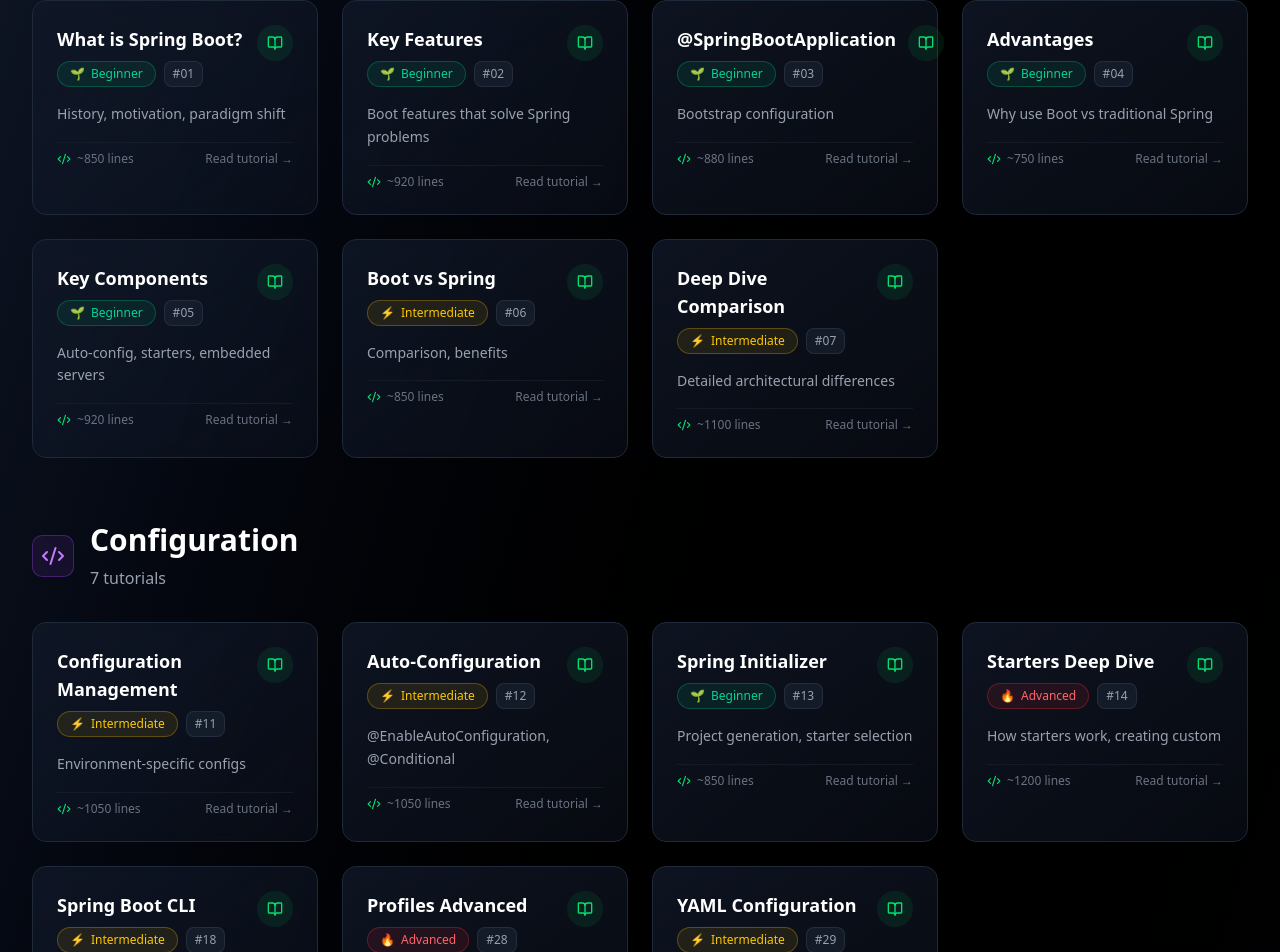
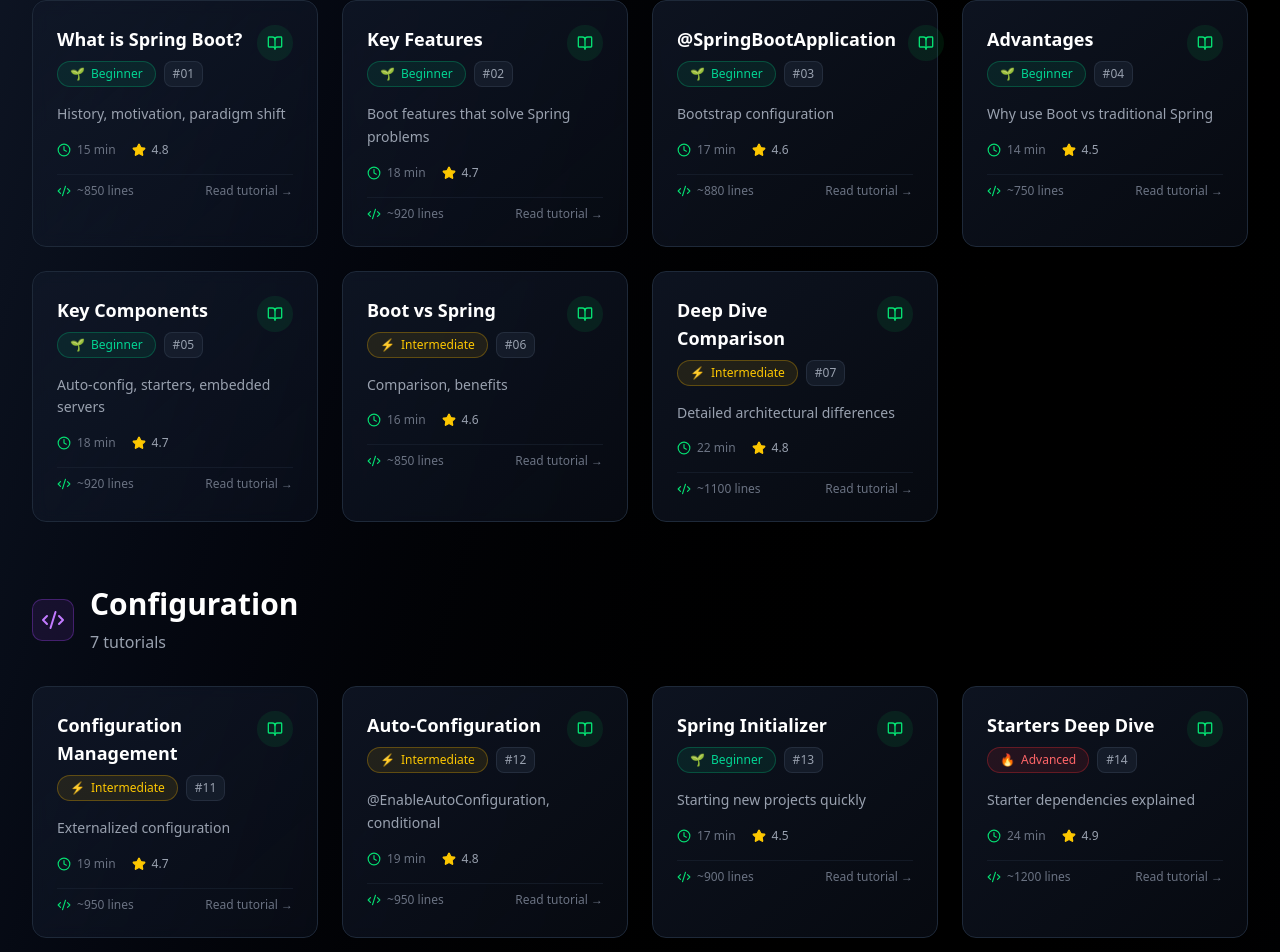
Before and after one commit to GundalaNikhil/nick-tech-bytes, a Next.js app: page /spring-boot in a window 1280 px wide. Shown: the part 455-1407 px from the top of the page. Built offline with nearby package versions, Linux system fonts and the light colour scheme.

Commit message:
feat: enhance layout and styling; add estimated time and rating to tutorials, improve overflow handling

```diff
--- a/app/globals.css
+++ b/app/globals.css
@@ -116,8 +116,12 @@
   * {
     @apply border-border outline-ring/50;
   }
+  html,
   body {
     @apply bg-background text-foreground;
+    overflow-x: hidden;
+    width: 100%;
+    position: relative;
   }
 
   /* Force light text colors for all markdown content */
--- a/app/layout.tsx
+++ b/app/layout.tsx
@@ -13,8 +13,8 @@
   children: React.ReactNode;
 }>) {
   return (
-    <html lang="en">
-      <body>
+    <html lang="en" className="overflow-x-hidden">
+      <body className="overflow-x-hidden">
         <NavbarWrapper />
         <div className="pt-20">{children}</div>
       </body>
--- a/app/spring-boot/[slug]/page.tsx
+++ b/app/spring-boot/[slug]/page.tsx
@@ -5,6 +5,8 @@
 import path from "path";
 import ReactMarkdown from "react-markdown";
 import remarkGfm from "remark-gfm";
+import { Prism as SyntaxHighlighter } from "react-syntax-highlighter";
+import { vscDarkPlus } from "react-syntax-highlighter/dist/cjs/styles/prism";
 
 // Tutorial metadata
 const tutorialMetadata: Record<
@@ -259,7 +261,7 @@
   }
 
   return (
-    <div className="min-h-screen bg-gradient-to-br from-gray-900 via-black to-gray-900">
+    <div className="min-h-screen bg-gradient-to-br from-gray-900 via-black to-gray-900 overflow-x-hidden">
       {/* Header - Non-sticky */}
       <div className="border-b border-gray-800 bg-gray-900/80 backdrop-blur-xl">
         <div className="mx-auto max-w-5xl px-4 py-6 sm:px-6 lg:px-8">
@@ -365,15 +367,28 @@
                   );
                 }
                 // Extract language from className (format: language-xyz)
-                const language = className?.replace(/language-/, '') || 'code';
+                const match = /language-(\w+)/.exec(className || "");
+                const language = match ? match[1] : "text";
 
                 return (
-                  <code
-                    className={`${className} block text-sm font-mono text-gray-300`}
-                    {...props}
+                  <SyntaxHighlighter
+                    language={language}
+                    style={vscDarkPlus}
+                    customStyle={{
+                      margin: 0,
+                      padding: "1rem",
+                      background: "transparent",
+                      fontSize: "0.875rem",
+                    }}
+                    codeTagProps={{
+                      style: {
+                        fontFamily:
+                          "ui-monospace, SFMono-Regular, Menlo, Monaco, Consolas, monospace",
+                      },
+                    }}
                   >
-                    {children}
-                  </code>
+                    {String(children).replace(/\n$/, "")}
+                  </SyntaxHighlighter>
                 );
               },
               pre: ({ node, children, ...props }) => (
@@ -385,11 +400,11 @@
                       <div className="w-3 h-3 rounded-full bg-yellow-500/80 hover:bg-yellow-500 transition-colors" />
                       <div className="w-3 h-3 rounded-full bg-green-500/80 hover:bg-green-500 transition-colors" />
                     </div>
-                    <span className="text-xs text-gray-500 ml-2 font-mono">code</span>
+                    <span className="text-xs text-gray-500 ml-2 font-mono">
+                      code
+                    </span>
                   </div>
-                  <pre className="p-4 overflow-x-auto bg-gray-950" {...props}>
-                    {children}
-                  </pre>
+                  <div className="bg-gray-950">{children}</div>
                 </div>
               ),
               blockquote: ({ node, ...props }) => (
--- a/app/spring-boot/page.tsx
+++ b/app/spring-boot/page.tsx
@@ -1,4 +1,17 @@
-import { ArrowLeft, BookOpen, Code2, Layers, Zap, Database, TestTube, Activity, Sparkles, Rocket } from "lucide-react";
+import {
+  ArrowLeft,
+  BookOpen,
+  Code2,
+  Layers,
+  Zap,
+  Database,
+  TestTube,
+  Activity,
+  Sparkles,
+  Rocket,
+  Clock,
+  Star,
+} from "lucide-react";
 import Link from "next/link";
 
 // Tutorial data structure
@@ -18,6 +31,8 @@
   difficulty: "beginner" | "intermediate" | "advanced";
   lines: number;
   slug: string;
+  estimatedTime: string;
+  rating: number;
 }
 
 const tutorials: Tutorial[] = [
@@ -30,6 +45,8 @@
     difficulty: "beginner",
     lines: 850,
     slug: "01_what_is_spring_boot",
+    estimatedTime: "15 min",
+    rating: 4.8,
   },
   {
     id: "02",
@@ -39,6 +56,8 @@
     difficulty: "beginner",
     lines: 920,
     slug: "02_key_features",
+    estimatedTime: "18 min",
+    rating: 4.7,
   },
   {
     id: "03",
@@ -48,6 +67,8 @@
     difficulty: "beginner",
     lines: 880,
     slug: "03_springbootapplication_annotation",
+    estimatedTime: "17 min",
+    rating: 4.6,
   },
   {
     id: "04",
@@ -57,6 +78,8 @@
     difficulty: "beginner",
     lines: 750,
     slug: "04_advantages",
+    estimatedTime: "14 min",
+    rating: 4.5,
   },
   {
     id: "05",
@@ -66,6 +89,8 @@
     difficulty: "beginner",
     lines: 920,
     slug: "05_key_components",
+    estimatedTime: "18 min",
+    rating: 4.7,
   },
   {
     id: "06",
@@ -75,6 +100,8 @@
     difficulty: "intermediate",
     lines: 850,
     slug: "06_boot_vs_spring",
+    estimatedTime: "16 min",
+    rating: 4.6,
   },
   {
     id: "07",
@@ -84,82 +111,100 @@
     difficulty: "intermediate",
     lines: 1100,
     slug: "07_boot_vs_spring_deep_dive",
+    estimatedTime: "22 min",
+    rating: 4.8,
   },
 
   // Configuration & Setup
   {
     id: "11",
     title: "Configuration Management",
-    description: "Environment-specific configs",
+    description: "Externalized configuration",
     category: "configuration",
     difficulty: "intermediate",
-    lines: 1050,
+    lines: 950,
     slug: "11_configuration_management",
+    estimatedTime: "19 min",
+    rating: 4.7,
   },
   {
     id: "12",
     title: "Auto-Configuration",
-    description: "@EnableAutoConfiguration, @Conditional",
+    description: "@EnableAutoConfiguration, conditional",
     category: "configuration",
     difficulty: "intermediate",
-    lines: 1050,
+    lines: 950,
     slug: "12_auto_configuration",
+    estimatedTime: "19 min",
+    rating: 4.8,
   },
   {
     id: "13",
     title: "Spring Initializer",
-    description: "Project generation, starter selection",
+    description: "Starting new projects quickly",
     category: "configuration",
     difficulty: "beginner",
-    lines: 850,
+    lines: 900,
     slug: "13_spring_initializer",
+    estimatedTime: "17 min",
+    rating: 4.5,
   },
   {
     id: "14",
     title: "Starters Deep Dive",
-    description: "How starters work, creating custom",
+    description: "Starter dependencies explained",
     category: "configuration",
     difficulty: "advanced",
     lines: 1200,
     slug: "14_spring_boot_starters",
+    estimatedTime: "24 min",
+    rating: 4.9,
   },
   {
     id: "18",
     title: "Spring Boot CLI",
-    description: "Command-line tool, Groovy scripts",
+    description: "Command-line rapid development",
     category: "configuration",
     difficulty: "intermediate",
     lines: 950,
     slug: "18_spring_boot_cli",
+    estimatedTime: "19 min",
+    rating: 4.4,
   },
   {
     id: "28",
     title: "Profiles Advanced",
-    description: "Multi-environment, feature flags",
+    description: "Environment-specific configs",
     category: "configuration",
     difficulty: "advanced",
-    lines: 1100,
+    lines: 1050,
     slug: "28_profiles_advanced",
+    estimatedTime: "20 min",
+    rating: 4.7,
   },
   {
     id: "29",
     title: "YAML Configuration",
-    description: "YAML vs Properties, hierarchical",
+    description: "YAML vs properties deep dive",
     category: "configuration",
     difficulty: "intermediate",
-    lines: 750,
+    lines: 850,
     slug: "29_yaml_configuration",
+    estimatedTime: "16 min",
+    rating: 4.5,
   },
 
   // Web Development
   {
     id: "15",
     title: "Embedded Servers",
-    description: "Tomcat/Jetty/Undertow config",
+    description: "Tomcat, Jetty, Undertow",
     category: "web",
     difficulty: "intermediate",
-    lines: 1000,
+    lines: 950,
     slug: "15_embedded_servers",
+    estimatedTime: "19 min",
+    rating: 4.6,
   },
   {
     id: "23",
@@ -169,33 +214,41 @@
     difficulty: "intermediate",
     lines: 1050,
     slug: "23_rest_controller",
+    estimatedTime: "20 min",
+    rating: 4.8,
   },
   {
     id: "24",
     title: "Spring Data",
-    description: "JPA, repositories, database",
+    description: "Repositories, CRUD operations",
     category: "web",
     difficulty: "intermediate",
-    lines: 920,
+    lines: 950,
     slug: "24_spring_data_overview",
+    estimatedTime: "19 min",
+    rating: 4.7,
   },
   {
     id: "25",
     title: "Spring Data REST",
-    description: "Auto-generating REST endpoints",
+    description: "Auto-generate REST endpoints",
     category: "web",
     difficulty: "intermediate",
-    lines: 850,
+    lines: 900,
     slug: "25_spring_data_rest",
+    estimatedTime: "17 min",
+    rating: 4.6,
   },
   {
     id: "30",
     title: "Security",
-    description: "Authentication & authorization",
+    description: "Authentication, authorization",
     category: "web",
     difficulty: "advanced",
-    lines: 1150,
+    lines: 1200,
     slug: "30_security_implementation",
+    estimatedTime: "24 min",
+    rating: 4.9,
   },
 
   // Data & Persistence
@@ -207,6 +260,8 @@
     difficulty: "intermediate",
     lines: 950,
     slug: "19_dependency_management",
+    estimatedTime: "19 min",
+    rating: 4.5,
   },
   {
     id: "21",
@@ -216,6 +271,8 @@
     difficulty: "intermediate",
     lines: 1100,
     slug: "21_ioc_container",
+    estimatedTime: "22 min",
+    rating: 4.8,
   },
   {
     id: "31",
@@ -225,6 +282,8 @@
     difficulty: "advanced",
     lines: 1100,
     slug: "31_transaction_management",
+    estimatedTime: "22 min",
+    rating: 4.8,
   },
   {
     id: "32",
@@ -234,6 +293,8 @@
     difficulty: "advanced",
     lines: 950,
     slug: "32_batch_processing",
+    estimatedTime: "19 min",
+    rating: 4.7,
   },
 
   // Testing & Quality
@@ -245,6 +306,8 @@
     difficulty: "intermediate",
     lines: 950,
     slug: "08_exception_handling",
+    estimatedTime: "19 min",
+    rating: 4.6,
   },
   {
     id: "09",
@@ -254,6 +317,8 @@
     difficulty: "intermediate",
     lines: 1100,
     slug: "09_testing",
+    estimatedTime: "22 min",
+    rating: 4.8,
   },
   {
     id: "10",
@@ -263,6 +328,8 @@
     difficulty: "intermediate",
     lines: 850,
     slug: "10_logging_best_practices",
+    estimatedTime: "16 min",
+    rating: 4.5,
   },
   {
     id: "26",
@@ -272,6 +339,8 @@
     difficulty: "advanced",
     lines: 1200,
     slug: "26_advanced_integration_testing",
+    estimatedTime: "24 min",
+    rating: 4.9,
   },
 
   // Monitoring & Operations
@@ -283,6 +352,8 @@
     difficulty: "intermediate",
     lines: 1050,
     slug: "16_metrics_monitoring",
+    estimatedTime: "20 min",
+    rating: 4.7,
   },
   {
     id: "17",
@@ -292,6 +363,8 @@
     difficulty: "advanced",
     lines: 900,
     slug: "17_custom_actuators",
+    estimatedTime: "17 min",
+    rating: 4.6,
   },
   {
     id: "22",
@@ -301,6 +374,8 @@
     difficulty: "intermediate",
     lines: 1100,
     slug: "22_component_scan",
+    estimatedTime: "22 min",
+    rating: 4.5,
   },
   {
     id: "27",
@@ -310,6 +385,8 @@
     difficulty: "beginner",
     lines: 800,
     slug: "27_devtools",
+    estimatedTime: "15 min",
+    rating: 4.4,
   },
 
   // Advanced Patterns
@@ -321,6 +398,8 @@
     difficulty: "intermediate",
     lines: 880,
     slug: "20_non_web_applications",
+    estimatedTime: "17 min",
+    rating: 4.6,
   },
   {
     id: "33",
@@ -330,6 +409,8 @@
     difficulty: "advanced",
     lines: 1000,
     slug: "33_event_driven_architecture",
+    estimatedTime: "20 min",
+    rating: 4.8,
   },
 
   // Production
@@ -341,6 +422,8 @@
     difficulty: "advanced",
     lines: 1100,
     slug: "41_caching",
+    estimatedTime: "22 min",
+    rating: 4.8,
   },
   {
     id: "42",
@@ -350,6 +433,8 @@
     difficulty: "advanced",
     lines: 950,
     slug: "42_scheduler",
+    estimatedTime: "19 min",
+    rating: 4.7,
   },
 ];
 
@@ -417,7 +502,7 @@
   const totalLines = tutorials.reduce((sum, t) => sum + t.lines, 0);
 
   return (
-    <div className="min-h-screen bg-gradient-to-br from-gray-900 via-black to-gray-900">
+    <div className="min-h-screen bg-gradient-to-br from-gray-900 via-black to-gray-900 overflow-x-hidden">
       {/* Header - Non-sticky */}
       <div className="border-b border-gray-800 bg-gray-900/80 backdrop-blur-xl">
         <div className="mx-auto max-w-7xl px-4 py-6 sm:px-6 lg:px-8">
@@ -494,8 +579,11 @@
                 <div className="grid gap-6 sm:grid-cols-2 lg:grid-cols-3 xl:grid-cols-4">
                   {categoryTutorials.map((tutorial) => {
                     const difficultyEmoji =
-                      tutorial.difficulty === "beginner" ? "🌱" :
-                      tutorial.difficulty === "intermediate" ? "⚡" : "🔥";
+                      tutorial.difficulty === "beginner"
+                        ? "🌱"
+                        : tutorial.difficulty === "intermediate"
+                        ? "⚡"
+                        : "🔥";
 
                     const difficultyColor =
                       tutorial.difficulty === "beginner"
@@ -505,9 +593,11 @@
                         : "text-red-400 bg-red-500/10 border-red-500/30";
 
                     const gradientOverlay =
-                      tutorial.difficulty === "beginner" ? "from-emerald-500/20 to-emerald-500/5" :
-                      tutorial.difficulty === "intermediate" ? "from-yellow-500/20 to-yellow-500/5" :
-                      "from-red-500/20 to-red-500/5";
+                      tutorial.difficulty === "beginner"
+                        ? "from-emerald-500/20 to-emerald-500/5"
+                        : tutorial.difficulty === "intermediate"
+                        ? "from-yellow-500/20 to-yellow-500/5"
+                        : "from-red-500/20 to-red-500/5";
 
                     return (
                       <Link
@@ -532,7 +622,9 @@
                                   className={`inline-flex items-center gap-1.5 rounded-full px-3 py-1 text-xs font-medium border ${difficultyColor}`}
                                 >
                                   <span>{difficultyEmoji}</span>
-                                  <span className="capitalize">{tutorial.difficulty}</span>
+                                  <span className="capitalize">
+                                    {tutorial.difficulty}
+                                  </span>
                                 </span>
                                 <span className="inline-flex items-center gap-1.5 rounded-md bg-gray-800/50 px-2 py-1 text-xs text-gray-400 border border-gray-700/50">
                                   #{tutorial.id}
@@ -550,6 +642,20 @@
                           </p>
 
                           {/* Meta information */}
+                          <div className="flex items-center gap-4 text-xs text-gray-500">
+                            <div className="flex items-center gap-1.5">
+                              <Clock className="h-3.5 w-3.5 text-green-400" />
+                              <span>{tutorial.estimatedTime}</span>
+                            </div>
+                            <div className="flex items-center gap-1.5">
+                              <Star className="h-3.5 w-3.5 text-yellow-400 fill-yellow-400" />
+                              <span className="text-gray-400 font-medium">
+                                {tutorial.rating.toFixed(1)}
+                              </span>
+                            </div>
+                          </div>
+
+                          {/* Footer */}
                           <div className="flex items-center justify-between pt-2 border-t border-gray-800/50">
                             <div className="flex items-center gap-1.5 text-xs text-gray-500">
                               <Code2 className="h-3.5 w-3.5 text-green-400" />
```
